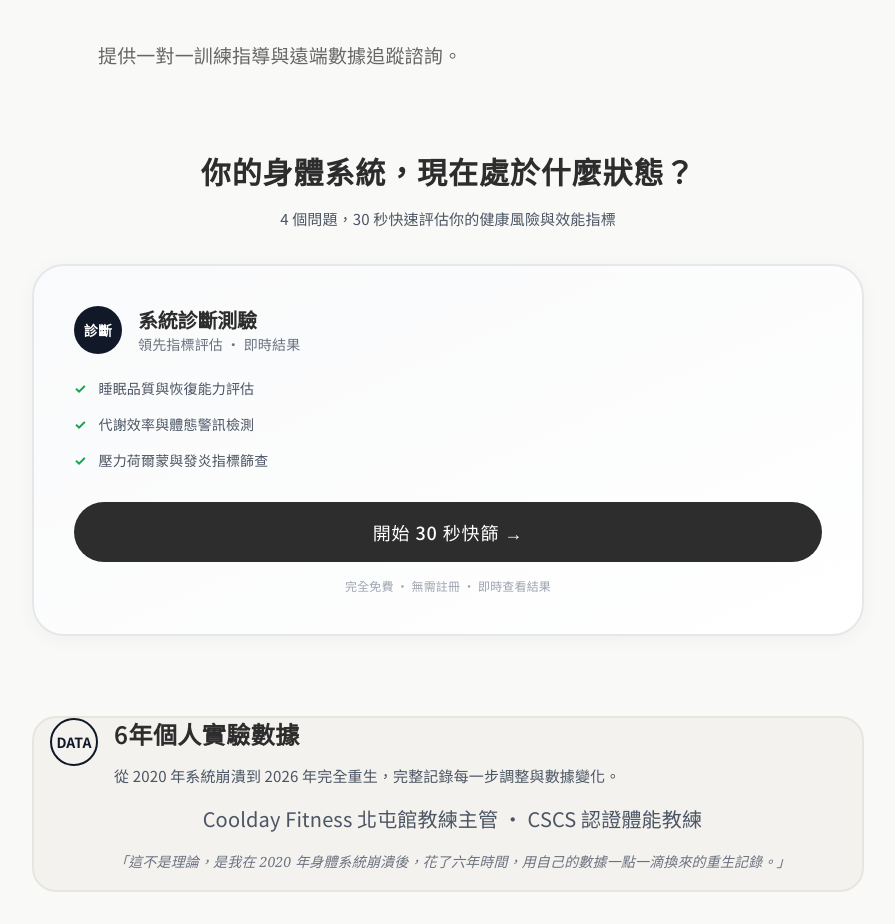
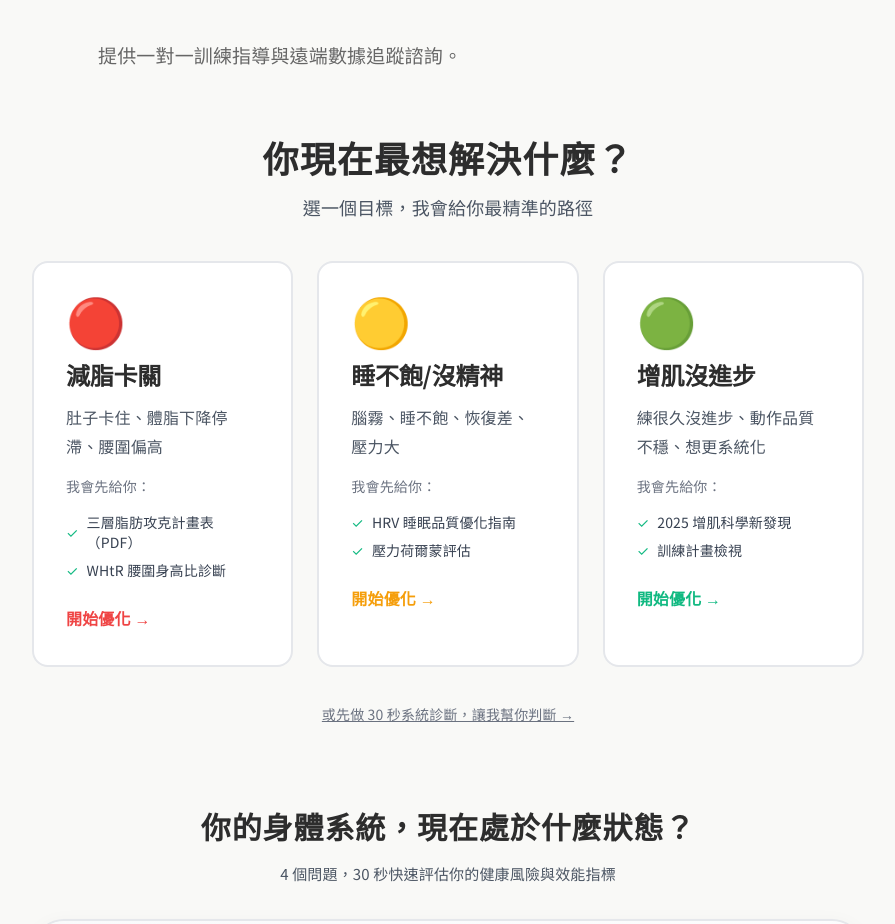
Before and after one commit to chenhoward456-hash/V3, a Next.js app: page / in a window 1280 px wide. Shown: the part 600-1524 px from the top of the page, without its empty margins (192-1087 px from the left). Built offline with nearby package versions, Linux system fonts and the light colour scheme.

Commit message:
feat: 進階漏斗優化 - 首頁3秒決策路徑 + Sticky CTA動態文案 + LINE分眾預覽對話

```diff
--- a/app/line/page.tsx
+++ b/app/line/page.tsx
@@ -18,18 +18,39 @@ export default function LineEntryPage() {
         title: 'A 我想減脂 / 腰圍下降',
         description: '適合：肚子卡住、體脂下降停滯、腰圍偏高',
         message: '我想減脂/改善腰圍，想從「三層脂肪」順序開始。我的目標是＿＿＿，目前困擾是＿＿＿。',
+        preview: [
+          { sender: 'user', text: '我想減脂/改善腰圍...' },
+          { sender: 'howard', text: '收到！先問你 3 個問題確認狀況：' },
+          { sender: 'howard', text: '1. 目前腰圍/身高？（算 WHtR）' },
+          { sender: 'howard', text: '2. 有在運動嗎？頻率？' },
+          { sender: 'howard', text: '3. 飲食習慣？（外食/自煮）' },
+        ]
       },
       {
         intent: 'recovery' as const,
         title: 'B 我想改善睡眠 / 精神',
         description: '適合：腦霧、睡不飽、恢復差、壓力大',
         message: '我想改善睡眠/精神/恢復，想從 HRV 與作息優化開始。我的狀況是＿＿＿，目前作息是＿＿＿。',
+        preview: [
+          { sender: 'user', text: '我想改善睡眠/精神...' },
+          { sender: 'howard', text: '了解！先確認幾個關鍵點：' },
+          { sender: 'howard', text: '1. 平均睡眠時間？幾點睡？' },
+          { sender: 'howard', text: '2. 有追蹤 HRV 或睡眠數據嗎？' },
+          { sender: 'howard', text: '3. 壓力來源？（工作/訓練/生活）' },
+        ]
       },
       {
         intent: 'muscle_gain' as const,
         title: 'C 我想增肌 / 訓練更有效',
         description: '適合：練很久沒進步、動作品質不穩、想更系統化',
         message: '我想增肌，想先確認目前訓練計畫與動作品質。我的訓練週期是＿＿＿，卡關點是＿＿＿。',
+        preview: [
+          { sender: 'user', text: '我想增肌，想確認訓練計畫...' },
+          { sender: 'howard', text: '好！先了解你的訓練背景：' },
+          { sender: 'howard', text: '1. 目前訓練頻率？（週幾次）' },
+          { sender: 'howard', text: '2. 主要動作？（深蹲/臥推/硬舉）' },
+          { sender: 'howard', text: '3. 卡關多久了？重量/圍度？' },
+        ]
       },
     ]
   }, [])
@@ -77,6 +98,28 @@ export default function LineEntryPage() {
                   {p.message}
                 </div>
               </div>
+
+              {/* 預覽對話 */}
+              <div className="mt-6">
+                <div className="text-xs text-gray-500 mb-3">💬 點開後我會這樣回你：</div>
+                <div className="space-y-2">
+                  {p.preview.map((msg, idx) => (
+                    <div
+                      key={idx}
+                      className={`text-xs p-2 rounded-lg ${
+                        msg.sender === 'user'
+                          ? 'bg-primary/10 text-primary ml-4'
+                          : 'bg-gray-100 text-gray-700 mr-4'
+                      }`}
+                    >
+                      <div className="font-semibold text-[10px] mb-1">
+                        {msg.sender === 'user' ? '你' : 'Howard'}
+                      </div>
+                      {msg.text}
+                    </div>
+                  ))}
+                </div>
+              </div>
             </div>
           ))}
         </div>
--- a/app/page.tsx
+++ b/app/page.tsx
@@ -76,6 +76,116 @@ export default function HomePage() {
         我是 Howard，CSCS 認證體能教練，高雄醫學大學運動醫學系畢業。專注於數據優化與系統性訓練設計。<br /><br />
         <span style={{fontSize: '0.95em', color: '#666'}}>提供一對一訓練指導與遠端數據追蹤諮詢。</span>
       </p>
+
+      {/* 3 秒決策路徑 - 立即分流 */}
+      <div className="my-16 max-w-5xl mx-auto">
+        <div className="text-center mb-10">
+          <h2 className="text-3xl md:text-4xl font-bold mb-4" style={{color: '#2D2D2D', letterSpacing: '0.03em'}}>
+            你現在最想解決什麼？
+          </h2>
+          <p className="text-gray-600 text-lg">
+            選一個目標，我會給你最精準的路徑
+          </p>
+        </div>
+
+        <div className="grid md:grid-cols-3 gap-6">
+          {/* 減脂路徑 */}
+          <Link
+            href="/line?intent=fat_loss"
+            className="group bg-white rounded-2xl p-8 border-2 border-gray-200 hover:border-danger hover:shadow-xl transition-all"
+          >
+            <div className="text-5xl mb-4">🔴</div>
+            <h3 className="text-2xl font-bold mb-3" style={{color: '#2D2D2D'}}>
+              減脂卡關
+            </h3>
+            <p className="text-gray-600 mb-4 leading-relaxed">
+              肚子卡住、體脂下降停滯、腰圍偏高
+            </p>
+            <div className="text-sm text-gray-500 mb-4">
+              我會先給你：
+            </div>
+            <div className="space-y-2 text-sm">
+              <div className="flex items-center gap-2">
+                <span className="text-success">✓</span>
+                <span className="text-gray-700">三層脂肪攻克計畫表（PDF）</span>
+              </div>
+              <div className="flex items-center gap-2">
+                <span className="text-success">✓</span>
+                <span className="text-gray-700">WHtR 腰圍身高比診斷</span>
+              </div>
+            </div>
+            <div className="mt-6 text-danger font-bold group-hover:translate-x-2 transition-transform">
+              開始優化 →
+            </div>
+          </Link>
+
+          {/* 睡眠/精神路徑 */}
+          <Link
+            href="/line?intent=recovery"
+            className="group bg-white rounded-2xl p-8 border-2 border-gray-200 hover:border-warning hover:shadow-xl transition-all"
+          >
+            <div className="text-5xl mb-4">🟡</div>
+            <h3 className="text-2xl font-bold mb-3" style={{color: '#2D2D2D'}}>
+              睡不飽/沒精神
+            </h3>
+            <p className="text-gray-600 mb-4 leading-relaxed">
+              腦霧、睡不飽、恢復差、壓力大
+            </p>
+            <div className="text-sm text-gray-500 mb-4">
+              我會先給你：
+            </div>
+            <div className="space-y-2 text-sm">
+              <div className="flex items-center gap-2">
+                <span className="text-success">✓</span>
+                <span className="text-gray-700">HRV 睡眠品質優化指南</span>
+              </div>
+              <div className="flex items-center gap-2">
+                <span className="text-success">✓</span>
+                <span className="text-gray-700">壓力荷爾蒙評估</span>
+              </div>
+            </div>
+            <div className="mt-6 text-warning font-bold group-hover:translate-x-2 transition-transform">
+              開始優化 →
+            </div>
+          </Link>
+
+          {/* 增肌路徑 */}
+          <Link
+            href="/line?intent=muscle_gain"
+            className="group bg-white rounded-2xl p-8 border-2 border-gray-200 hover:border-success hover:shadow-xl transition-all"
+          >
+            <div className="text-5xl mb-4">🟢</div>
+            <h3 className="text-2xl font-bold mb-3" style={{color: '#2D2D2D'}}>
+              增肌沒進步
+            </h3>
+            <p className="text-gray-600 mb-4 leading-relaxed">
+              練很久沒進步、動作品質不穩、想更系統化
+            </p>
+            <div className="text-sm text-gray-500 mb-4">
+              我會先給你：
+            </div>
+            <div className="space-y-2 text-sm">
+              <div className="flex items-center gap-2">
+                <span className="text-success">✓</span>
+                <span className="text-gray-700">2025 增肌科學新發現</span>
+              </div>
+              <div className="flex items-center gap-2">
+                <span className="text-success">✓</span>
+                <span className="text-gray-700">訓練計畫檢視</span>
+              </div>
+            </div>
+            <div className="mt-6 text-success font-bold group-hover:translate-x-2 transition-transform">
+              開始優化 →
+            </div>
+          </Link>
+        </div>
+
+        <div className="text-center mt-8">
+          <Link href="/diagnosis" className="text-gray-500 hover:text-primary text-sm underline">
+            或先做 30 秒系統診斷，讓我幫你判斷 →
+          </Link>
+        </div>
+      </div>
 
       {/* 30 秒身體效能快篩 - 互動區塊 */}
       <div className="my-20 max-w-4xl mx-auto">
--- a/components/StickyCTA.tsx
+++ b/components/StickyCTA.tsx
@@ -18,6 +18,7 @@ interface StickyCTAProps {
 export default function StickyCTA({ articleTitle, slug, intent = 'performance', resource }: StickyCTAProps) {
   const [visible, setVisible] = useState(false)
   const [closed, setClosed] = useState(false)
+  const [scrollDepth, setScrollDepth] = useState(0)
 
   useEffect(() => {
     const key = 'sticky_cta_closed'
@@ -33,6 +34,7 @@ export default function StickyCTA({ articleTitle, slug, intent = 'performance',
       const scrollHeight = document.documentElement.scrollHeight - window.innerHeight
       if (scrollHeight <= 0) return
       const scrolled = (window.scrollY / scrollHeight) * 100
+      setScrollDepth(scrolled)
       if (scrolled >= 20) {
         setVisible(true)
       }
@@ -56,6 +58,30 @@ export default function StickyCTA({ articleTitle, slug, intent = 'performance',
     }
   }, [intent])
 
+  const dynamicCopy = useMemo(() => {
+    if (scrollDepth < 25) {
+      return {
+        title: '繼續看，下面有實測數據',
+        subtitle: '我會用結果頁幫你分級引導下一步'
+      }
+    } else if (scrollDepth < 50) {
+      return {
+        title: resource ? '看到這裡了？拿免費計畫表更快' : '看到這裡了？要不要先做診斷？',
+        subtitle: resource ? '立即下載開始執行' : '我會幫你判斷目前狀態'
+      }
+    } else if (scrollDepth < 75) {
+      return {
+        title: '快看完了，下一步要不要直接加 LINE？',
+        subtitle: '我會先給你免費資源 + 分流引導'
+      }
+    } else {
+      return {
+        title: resource ? '看完了！現在就拿計畫表開始' : '看完了！要不要直接跟我聊？',
+        subtitle: resource ? '立即下載 12 週完整計畫' : '我會先幫你分流到對的路徑'
+      }
+    }
+  }, [scrollDepth, resource])
+
   if (closed || !visible) return null
 
   return (
@@ -64,10 +90,10 @@ export default function StickyCTA({ articleTitle, slug, intent = 'performance',
         <div className="flex items-start gap-3">
           <div className="flex-1">
             <div className="text-sm font-semibold" style={{ color: '#2D2D2D' }}>
-              {resource ? '想要更快開始？先把計畫表拿走' : '想把方向走對？先做 30 秒系統診斷'}
+              {dynamicCopy.title}
             </div>
             <div className="text-xs text-gray-600 mt-1">
-              {resource ? resource.title : '我會用結果頁幫你分級引導下一步'}
+              {dynamicCopy.subtitle}
             </div>
           </div>
 
```
